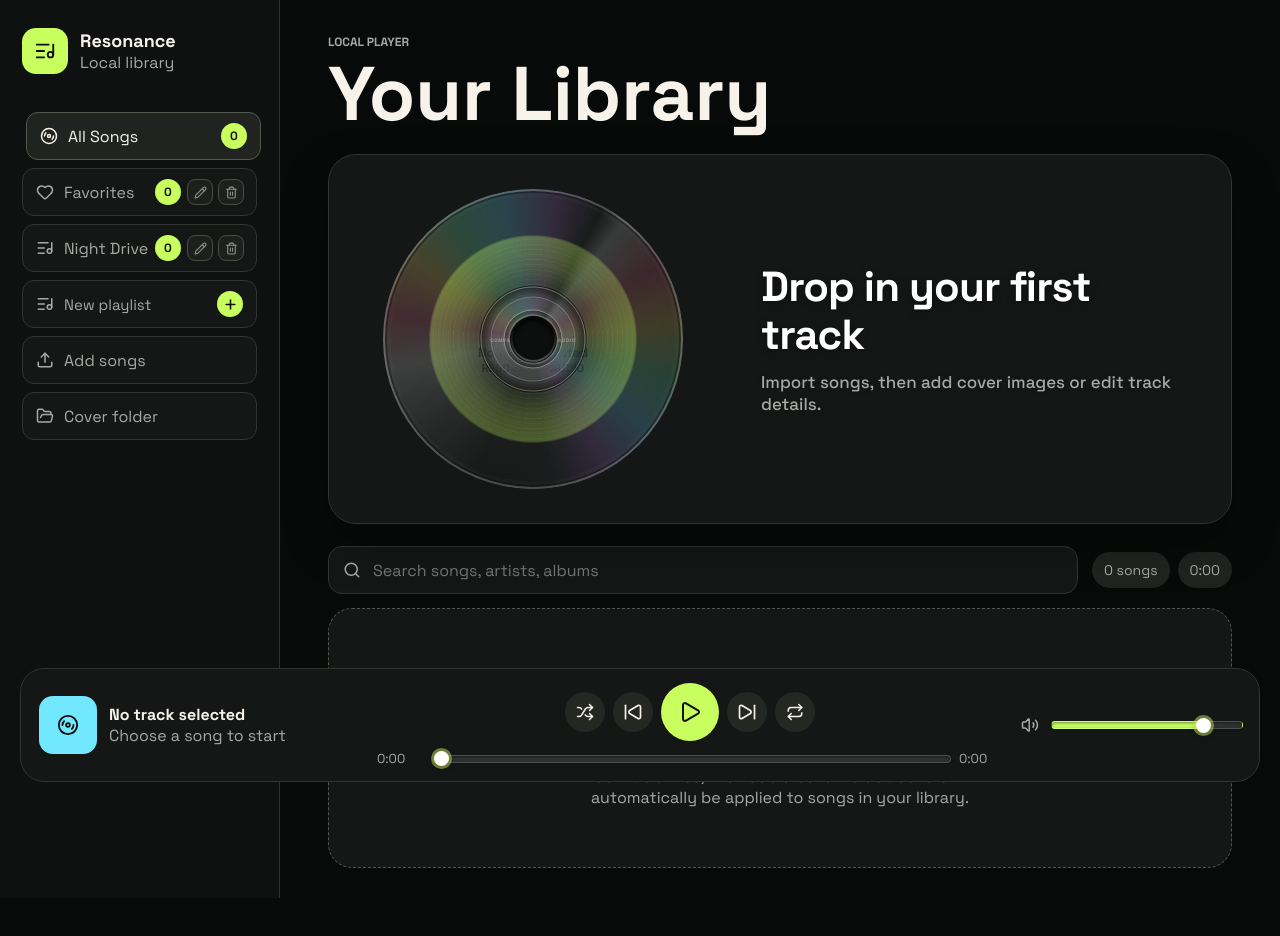
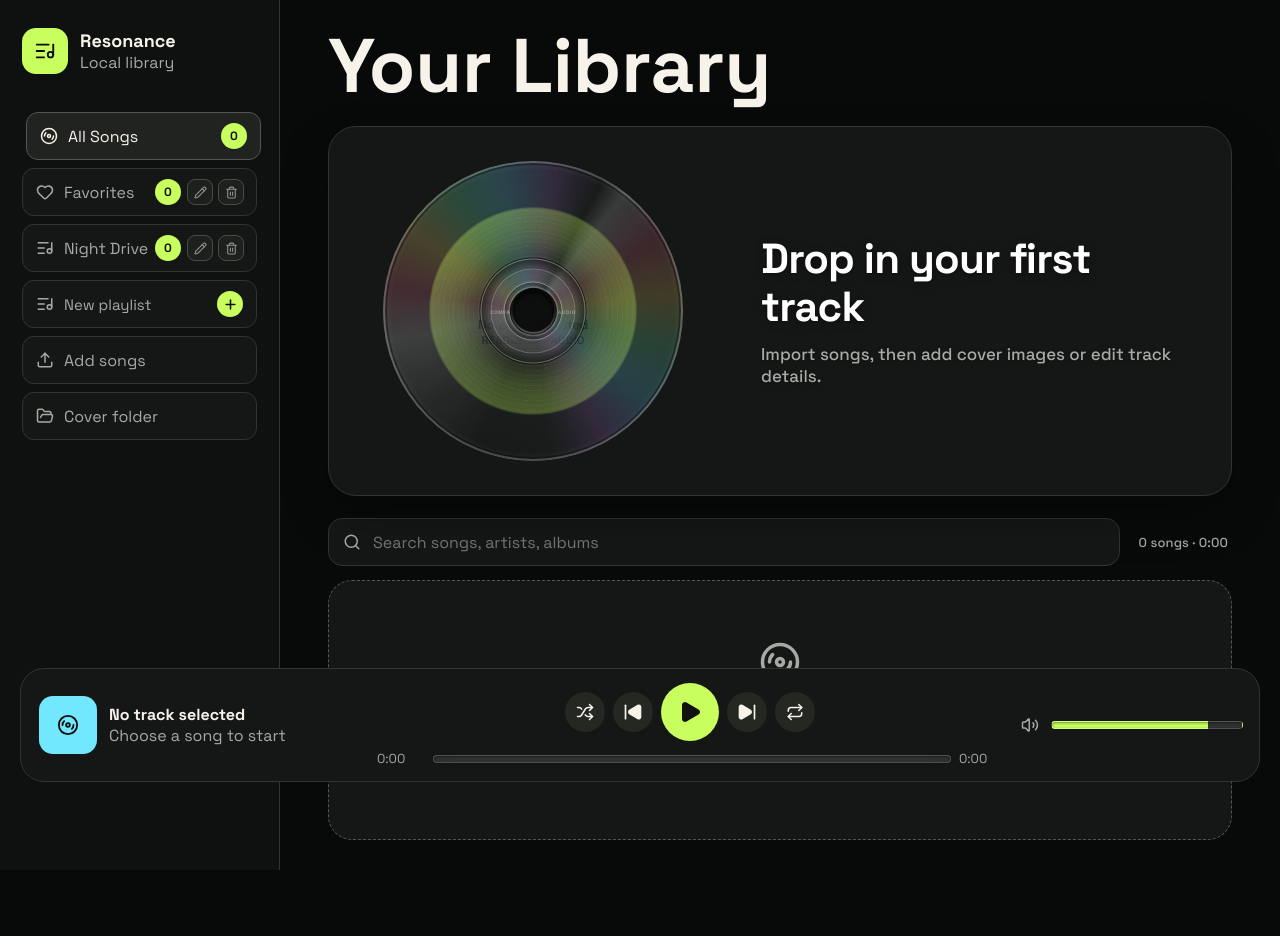
Before and after one commit to meshahid973/music-app, a React (Vite) app: page / in a window 1280 px wide. Shown: the top 936 px of the page. Built offline with nearby package versions, Linux system fonts and the light colour scheme.

Commit message:
style: update library stats and slider appearance
Refine library stats layout, simplify range slider appearance by hiding thumbs, and update play/pause button iconography.

```diff
--- a/src/App.css
+++ b/src/App.css
@@ -795,16 +795,20 @@ h3 {
 
 .library-stats {
   display: flex;
-  gap: 8px;
-  color: var(--muted);
-  font-size: 14px;
+  align-items: center;
+  color: var(--muted);
+  font-size: 13px;
+  font-weight: 500;
+  letter-spacing: 0.01em;
   white-space: nowrap;
+  padding: 0 4px;
 }
 
 .library-stats span {
-  padding: 9px 12px;
-  border-radius: 999px;
-  background: var(--panel-strong);
+  padding: 0;
+  background: transparent;
+  border-radius: 0;
+  color: var(--muted);
 }
 
 .now-copy {
@@ -1525,34 +1529,21 @@ input[type='range']::-webkit-slider-thumb,
 .frosted-range::-webkit-slider-thumb {
   -webkit-appearance: none;
   appearance: none;
-  width: 15px;
-  height: 15px;
-  border-radius: 50%;
-  background: #ffffff;
-  border: 2px solid rgba(255, 255, 255, 0.95);
-  box-shadow:
-    0 0 0 3px rgba(218, 255, 99, 0.45),
-    0 2px 6px rgba(0, 0, 0, 0.55);
-  cursor: pointer;
-  transition:
-    transform 140ms ease,
-    box-shadow 140ms ease;
+  width: 0;
+  height: 0;
+  border: none;
+  background: transparent;
+  box-shadow: none;
+  cursor: pointer;
+  opacity: 0;
 }
 
 input[type='range']:hover::-webkit-slider-thumb,
-.frosted-range:hover::-webkit-slider-thumb {
-  transform: scale(1.18);
-  box-shadow:
-    0 0 0 4.5px rgba(218, 255, 99, 0.65),
-    0 2px 8px rgba(0, 0, 0, 0.65);
-}
-
+.frosted-range:hover::-webkit-slider-thumb,
 input[type='range']:active::-webkit-slider-thumb,
 .frosted-range:active::-webkit-slider-thumb {
-  transform: scale(1.28);
-  box-shadow:
-    0 0 0 6px rgba(218, 255, 99, 0.8),
-    0 3px 10px rgba(0, 0, 0, 0.75);
+  transform: none;
+  box-shadow: none;
 }
 
 input[type='range']::-moz-range-track,
@@ -1574,15 +1565,14 @@ input[type='range']::-moz-range-progress,
 
 input[type='range']::-moz-range-thumb,
 .frosted-range::-moz-range-thumb {
-  width: 15px;
-  height: 15px;
-  border-radius: 50%;
-  background: #ffffff;
-  border: 2px solid rgba(255, 255, 255, 0.95);
-  box-shadow:
-    0 0 0 3px rgba(218, 255, 99, 0.45),
-    0 2px 6px rgba(0, 0, 0, 0.55);
-  cursor: pointer;
+  appearance: none;
+  width: 0;
+  height: 0;
+  border: none;
+  background: transparent;
+  box-shadow: none;
+  cursor: pointer;
+  opacity: 0;
 }
 
 @media (max-width: 980px) {
--- a/src/App.tsx
+++ b/src/App.tsx
@@ -374,7 +374,6 @@ function App() {
       <section className="content">
         <header className="topbar">
           <div>
-            <p className="eyebrow">Local player</p>
             <div className="topbar-title-row">
               <h1>{activePlaylist?.name ?? 'Your Library'}</h1>
               {activePlaylist && (
@@ -512,8 +511,9 @@ function App() {
             />
           </label>
           <div className="library-stats">
-            <span>{visibleTracks.length} songs</span>
-            <span>{formatTime(visibleTracks.reduce((sum, track) => sum + track.duration, 0))}</span>
+            <span>
+              {visibleTracks.length} {visibleTracks.length === 1 ? 'song' : 'songs'} · {formatTime(visibleTracks.reduce((sum, track) => sum + track.duration, 0))}
+            </span>
           </div>
         </section>
 
@@ -855,9 +855,14 @@ function TrackList({
                 e.stopPropagation()
                 onPlay(track.id)
               }}
-              aria-label={currentTrackId === track.id && isPlaying ? `Pause ${cleanDisplayTitle(track.title)}` : `Play ${cleanDisplayTitle(track.title)}`}
+              title={currentTrackId === track.id && isPlaying ? 'Pause' : 'Play'}
+              aria-label={currentTrackId === track.id && isPlaying ? 'Pause' : 'Play'}
             >
-              {currentTrackId === track.id && isPlaying ? <Pause size={16} /> : <Play size={16} />}
+              {currentTrackId === track.id && isPlaying ? (
+                <Pause size={18} fill="currentColor" />
+              ) : (
+                <Play size={18} fill="currentColor" />
+              )}
             </button>
             <div className="mini-cover" style={{ '--cover-accent': track.accent } as CSSProperties}>
               {track.coverUrl ? <img src={track.coverUrl} alt="" /> : <Disc3 size={20} />}
@@ -1119,13 +1124,13 @@ function PlayerBar({
             <Shuffle size={18} />
           </button>
           <button className="control" type="button" onClick={onPrevious} aria-label="Previous track">
-            <SkipBack size={20} />
+            <SkipBack size={20} fill="currentColor" />
           </button>
           <button className="play-button" type="button" onClick={onTogglePlay} aria-label={isPlaying ? 'Pause' : 'Play'}>
-            {isPlaying ? <Pause size={24} /> : <Play size={24} />}
+            {isPlaying ? <Pause size={24} fill="currentColor" /> : <Play size={24} fill="currentColor" />}
           </button>
           <button className="control" type="button" onClick={onNext} aria-label="Next track">
-            <SkipForward size={20} />
+            <SkipForward size={20} fill="currentColor" />
           </button>
           <button className={repeat !== 'off' ? 'control active' : 'control'} type="button" onClick={onRepeat} aria-label="Cycle repeat mode">
             {repeat === 'one' ? <Repeat1 size={18} /> : <Repeat size={18} />}
```
